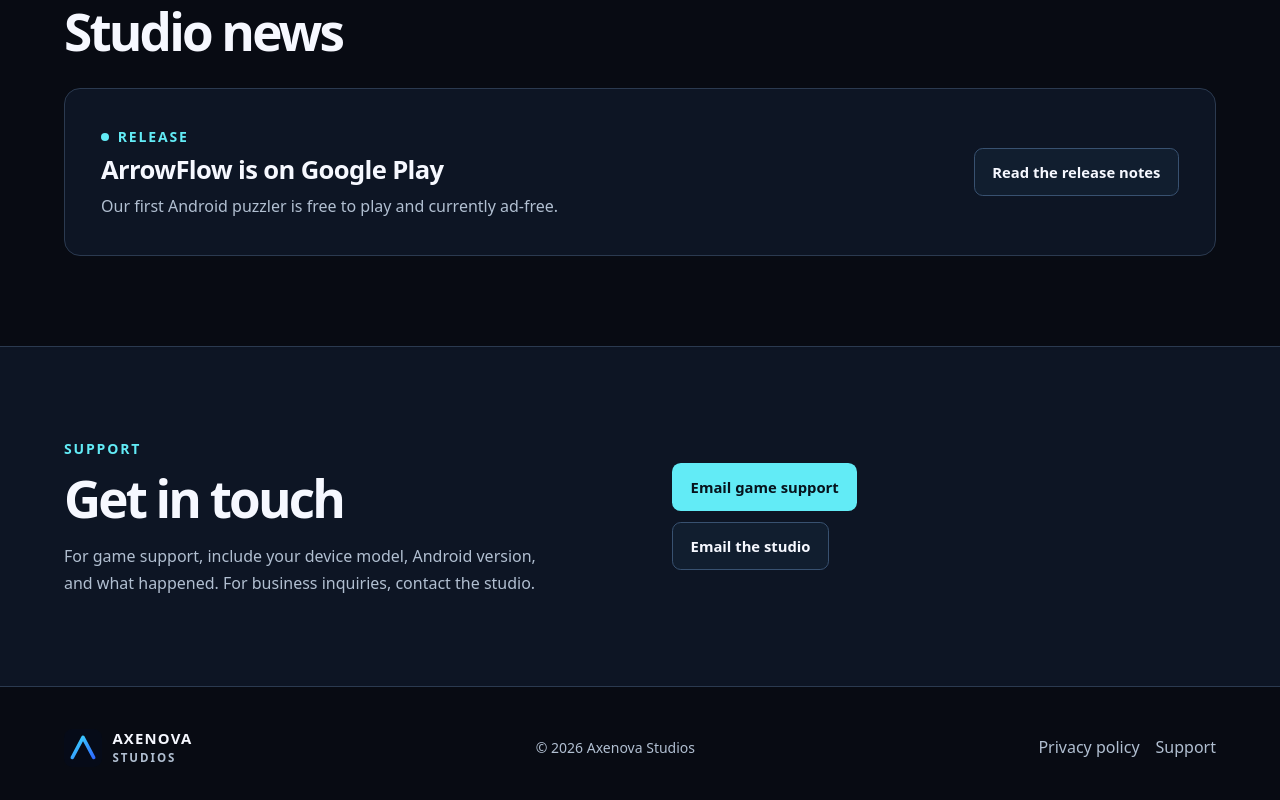
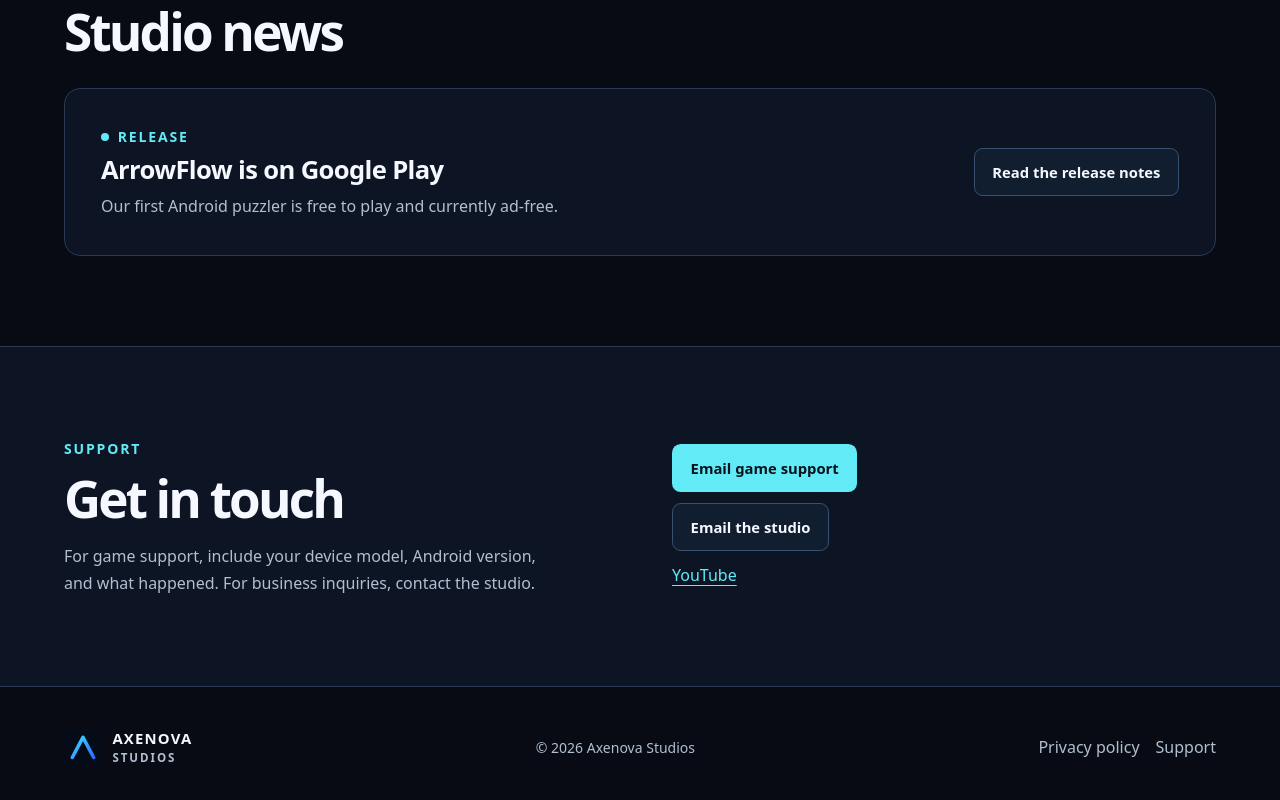
Before and after one commit to Ha2mad/Axenova-studio, a React (Vite) app: page / in a window 1280 px wide. Shown: the part 1940-2740 px from the top of the page. Built offline with nearby package versions, Linux system fonts and the light colour scheme.

Commit message:
Add official Axenova Studios YouTube channel

```diff
--- a/src/data/site.ts
+++ b/src/data/site.ts
@@ -3,7 +3,7 @@ export const site = {
   contactEmail: 'hammaduddin54@gmail.com',
   gameSupportEmail: 'axenovastudio.dev@gmail.com',
   channels: [
-    { name: 'YouTube' },
+    { name: 'YouTube', url: 'https://www.youtube.com/@axenova.studio' },
     { name: 'Bilibili' },
   ] as { name: string; url?: string }[],
 };
```
